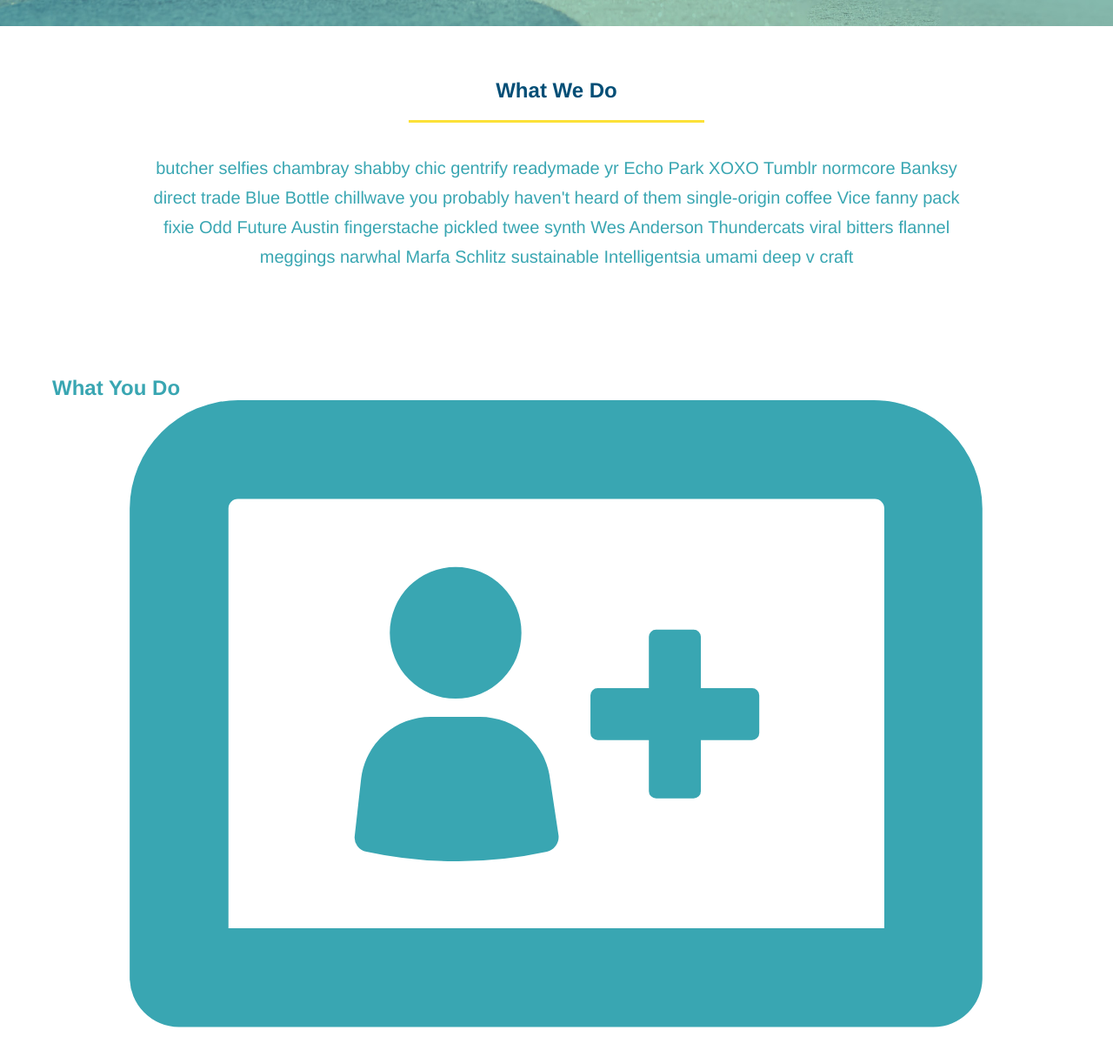
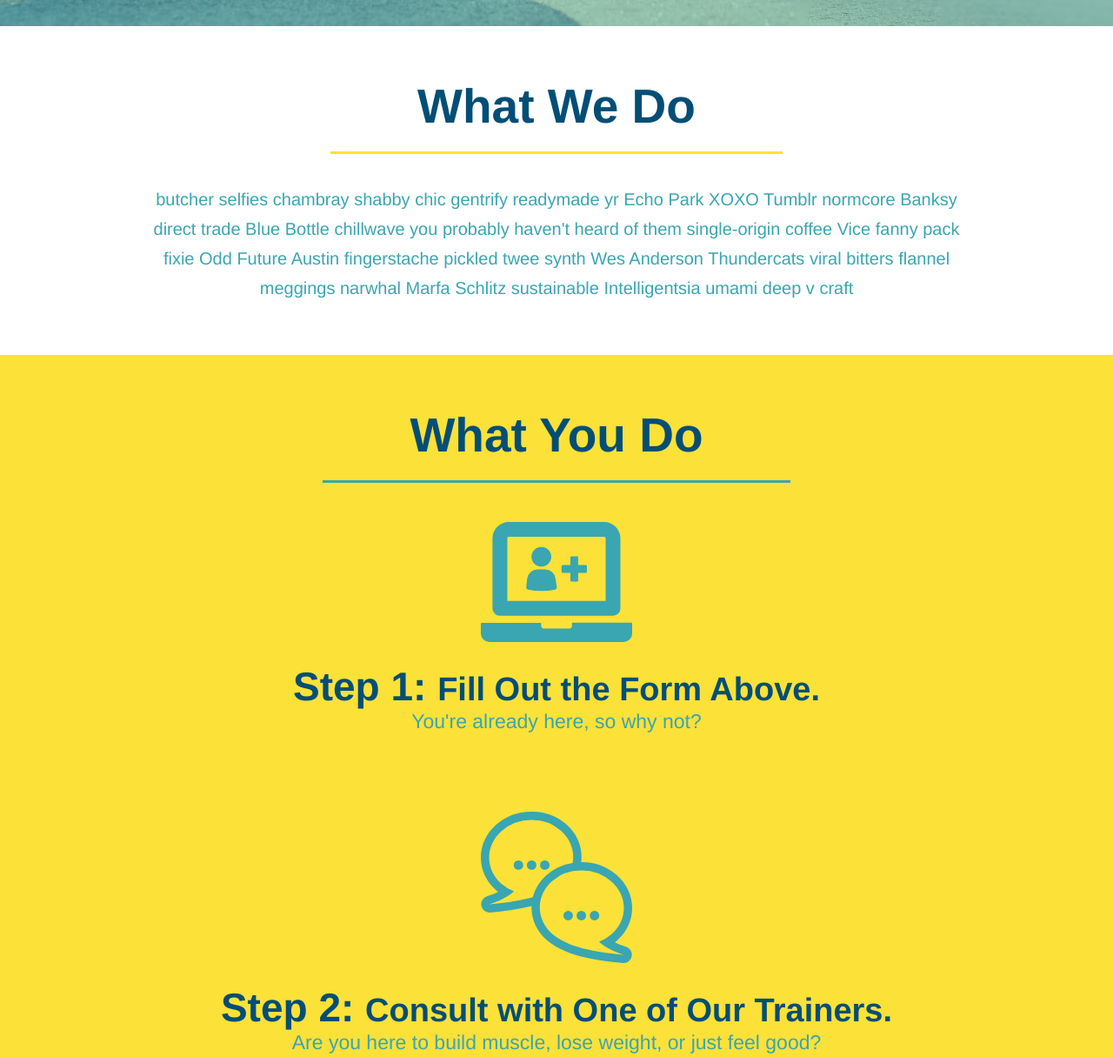
Before and after one commit to bnk5532/run-buddy, a plain HTML site: page index.html in a window 1280 px wide. Shown: the part 652-1867 px from the top of the page at 87% size. Drawn offline with Linux system fonts and the light colour scheme.

Commit message:
style what you do section

```diff
--- a/assets/css/style.css
+++ b/assets/css/style.css
@@ -129,16 +129,6 @@ header {
     text-align: center;
 }
 
-.intro h2 {
-    font-size:55pix;
-    color: #024e76;
-    margin-bottom: 35px;
-    padding: 0 100px 20px 100px;
-    border-bottom: 3px solid;
-    border-color:#fce138;
-    display: inline-block;
-}
-
 .intro p {
     line-height: 1.7;
     color: #39a6b2;
@@ -146,3 +136,48 @@ header {
     font-size: 20px;
     margin: 0 auto;
 }
+
+.steps {
+    text-align: center;
+    background: #fce138;
+}
+
+.section-title {
+    font-size: 55px;
+    color: #024e76;
+    margin-bottom: 35px;
+    padding: 0 100px 20px 100px;
+    display: inline-block;
+    border-bottom: 3px solid;
+  }
+
+.primary-border {
+    border-color: #fce138;
+  }
+
+.secondary-border {
+    border-color: #39a6b2;
+  }
+
+.steps div {
+    margin-bottom: 80px;
+}
+
+.steps img {
+    width: 15%;
+    margin: 10px 0;
+  }
+
+.steps h3 {
+    color: #024e76;
+    font-size: 46px;
+    margin-top: 10px;
+  }
+
+.steps p {
+    color: #39a6b2;
+    font-size: 23px;
+  }
+.steps span {
+    font-size: 38px;
+}
--- a/index.html
+++ b/index.html
@@ -52,35 +52,35 @@
         </section>
 
             <section id="what-we-do" class="intro">
-                <h2>What We Do</h2>
+                <h2 class="section-title primary-border">What We Do</h2>
                 <p>
                     butcher selfies chambray shabby chic gentrify readymade yr Echo Park XOXO Tumblr normcore Banksy direct trade Blue Bottle chillwave you probably haven't heard of them single-origin coffee Vice fanny pack fixie Odd Future Austin fingerstache pickled twee synth Wes Anderson Thundercats viral bitters flannel meggings narwhal Marfa Schlitz sustainable Intelligentsia umami deep v craft
                   </p>
             </section>
 
-            <section id="what-you-do">
-                <h2>What You Do</h2>
+            <section id="what-you-do" class="steps">
+                <h2 class="section-title secondary-border">What You Do</h2>
                 <div>
                     <img src="./assets/images/step-1.svg" alt="" />
-                    <h3>Step 1: Fill Out the Form Above.</h3>
+                    <h3>Step 1: <span> Fill Out the Form Above.</span></h3>
                     <p>You're already here, so why not?</p>
                   </div>
 
                   <div>
                     <img src="./assets/images/step-2.svg" alt="" />
-                    <h3>Step 2: Consult with One of Our Trainers.</h3>
+                    <h3>Step 2: <span>Consult with One of Our Trainers.</span></h3>
                     <p>Are you here to build muscle, lose weight, or just feel good?</p>
                   </div>
 
                   <div>
                     <img src="./assets/images/step-3.svg" alt="" />
-                    <h3>Step 3: Get Running.</h3>
+                    <h3>Step 3: <span>Get Running.</span></h3>
                     <p>Hit the ground running (literally) once your trainer lays out your plan.</p>
                   </div>
 
                   <div>
                     <img src="./assets/images/step-4.svg" alt="" />
-                    <h3>Step 4: See Results.</h3>
+                    <h3>Step 4: <span>See Results.</span></h3>
                     <p>Bi-weekly checkins with your trainer will keep you focused</p>
                   </div>
             </section>
```
